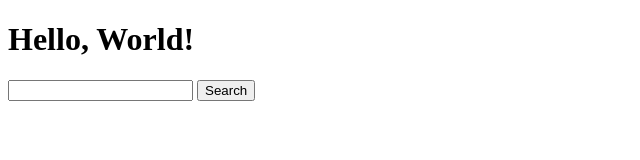
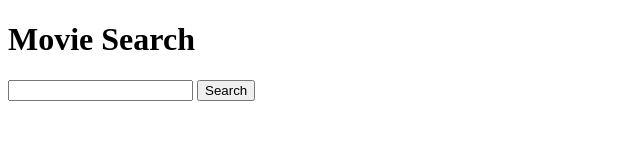
Before and after one commit to tlicata/omdb, a plain HTML site: page index.html in a window 1280 px wide. Shown: the whole page, without its empty margins (0-640 px from the left). Drawn offline with Linux system fonts and the light colour scheme.

Commit message:
update title and header to be "Movie Search"

```diff
--- a/index.html
+++ b/index.html
@@ -1,10 +1,10 @@
 <!doctype html>
 <html>
   <head>
-    <title>Movie Info - Powered by OMDB</title>
+    <title>Movie Search - Powered by OMDB</title>
   </head>
   <body>
-    <h1>Hello, World!</h1>
+    <h1>Movie Search</h1>
     <form id="movie-search-form">
       <input type="search" id="movie-search-query"></input>
       <input type="submit" value="Search"></input>
```
